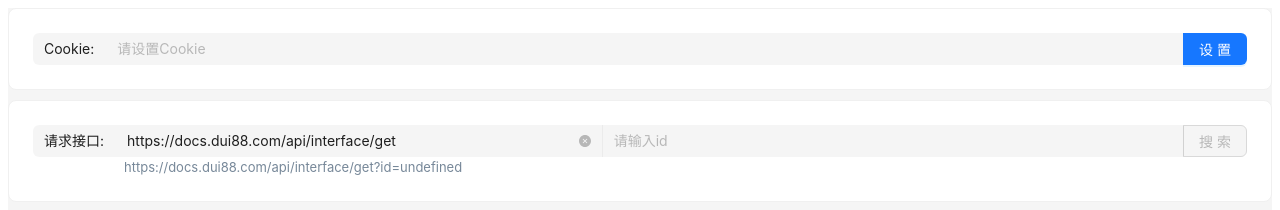
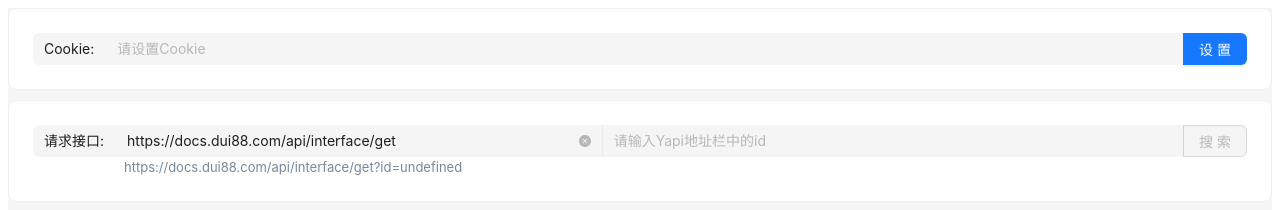
Before and after one commit to refinec/doc2ts, a React (Vite) app: page / in a window 1280 px wide. Shown: the top 210 px of the page. Built offline with nearby package versions, Linux system fonts and the light colour scheme.

Commit message:
fix: 修改

```diff
--- a/src/views/yapi/index.tsx
+++ b/src/views/yapi/index.tsx
@@ -115,7 +115,6 @@ const Yapi: React.FC = () => {
         formatObj += `\n${(enumDesc || description) ? `${fillIndent(recursionCount)}/** ${removeLineBreak(description) + (enumDesc ? ` ${removeLineBreak(enumDesc)}` : '')} */\n` : ''}${fillIndent(recursionCount)}${String(key)}${requiredArr.length ? (requiredArr.includes(key) ? ':' : '?:') : ':'} ${TS_TYPE_MAP[type]}`
       }
     }
-    // formatObj = `${formatObj ? `{${formatObj}\n}${fillIndent(recursionCount - 1)}` : sonType}${type === 'array' ? '[]' : ''}`
     formatObj = formatObj ? `{${formatObj}\n${fillIndent(recursionCount - 1)}}${type === 'array' ? '[]' : ''}` : `${sonType}${type === 'array' ? '[]' : ''}`
     return formatObj
   }, [])
@@ -186,7 +185,7 @@ const Yapi: React.FC = () => {
       <Card style={{ width: '100%', marginTop: 10 }}>
         <Space.Compact style={{ width: '100%' }}>
           <Input addonBefore={"请求接口:"} placeholder="请设置实际请求接口" variant="filled" value={requestUrl} onChange={(e) => handleSetRequestUrl(e.target.value)} allowClear />
-          <Input placeholder="请输入id" variant="filled" value={requestQuery} onChange={(e) => setRequestQuery(e.target.value)} allowClear />
+          <Input placeholder="请输入Yapi地址栏中的id" variant="filled" value={requestQuery} onChange={(e) => setRequestQuery(e.target.value)} allowClear />
           <Button disabled={!requestUrl || !requestQuery} type="primary" onClick={handleToSearch}>搜索</Button>
         </Space.Compact>
         {requestUrl && <div className="url-tip">{`${requestUrl}?id=${requestQuery}`}</div>}
```
